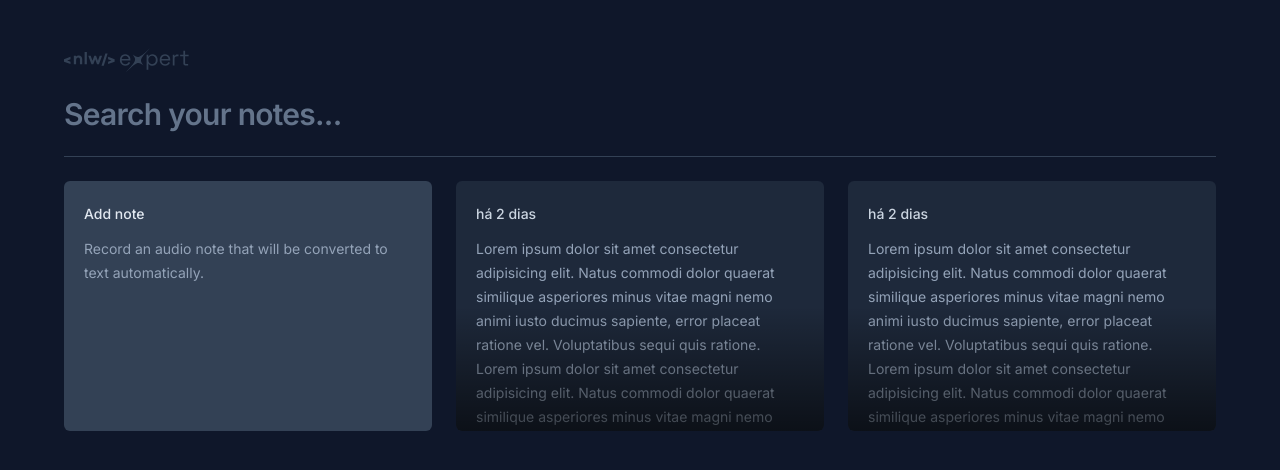
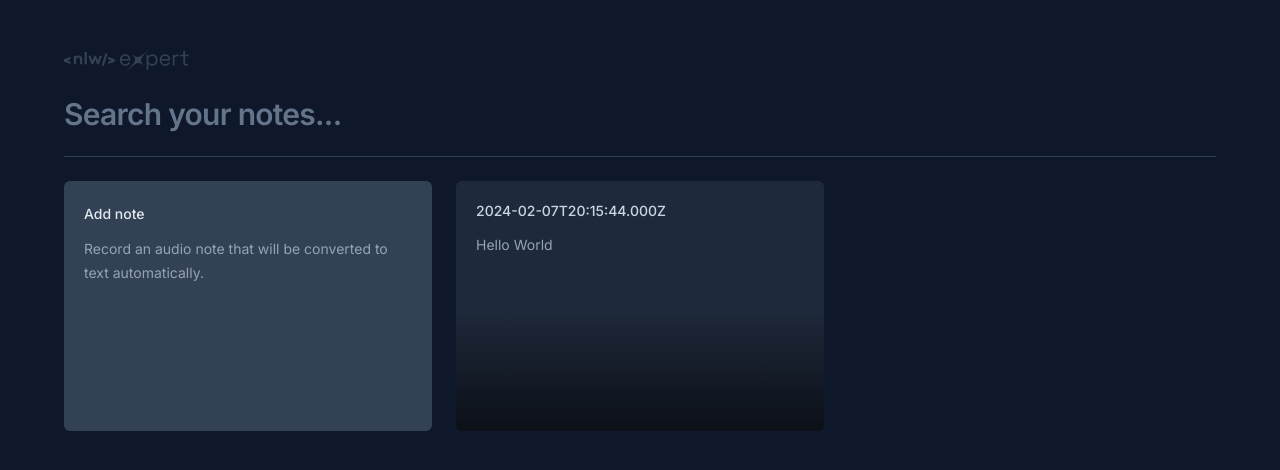
Before and after one commit to henriquevschroeder/nlw-expert, a React (Vite) app in the folder nlw-expert-notes/: page / in a window 1280 px wide. Shown: the top 470 px of the page. Built offline with nearby package versions, Linux system fonts and the light colour scheme.

Commit message:
feat: add note-card dialog

```diff
--- a/nlw-expert-notes/package.json
+++ b/nlw-expert-notes/package.json
@@ -9,6 +9,9 @@
     "preview": "vite preview"
   },
   "dependencies": {
+    "@radix-ui/react-dialog": "^1.0.5",
+    "date-fns": "^3.3.1",
+    "lucide-react": "^0.323.0",
     "react": "^18.2.0",
     "react-dom": "^18.2.0"
   },
--- a/nlw-expert-notes/src/app.tsx
+++ b/nlw-expert-notes/src/app.tsx
@@ -19,8 +19,13 @@
 
       <div className="grid grid-cols-3 gap-6 auto-rows-[250px]">
         <NewNoteCard />
-        <NoteCard />
-        <NoteCard />
+
+        <NoteCard
+          note={{
+            date: new Date(),
+            content: "Hello World"
+          }}
+        />
       </div>
     </div>
   )
--- a/nlw-expert-notes/src/components/note-card.tsx
+++ b/nlw-expert-notes/src/components/note-card.tsx
@@ -1,21 +1,53 @@
-export function NoteCard() {
+import * as Dialog from '@radix-ui/react-dialog'
+import { formatDistanceToNow } from 'date-fns'
+import { ptBR } from 'date-fns/locale'
+import { X } from 'lucide-react'
+
+interface NoteCardProps {
+  note: {
+    date: Date;
+    content: string;
+  }
+}
+
+export function NoteCard({ note }: NoteCardProps) {
   return (
-    <button className="rounded-md text-left bg-slate-800 p-5 space-y-3 overflow-hidden relative hover:ring-2 hover:ring-slate-600 focus-visible:ring-2 focus-visible:ring-lime-400 outline-none">
-      <span className="text-sm font-medium text-slate-300">
-        há 2 dias
-      </span>
+    <Dialog.Root>
+      <Dialog.Trigger className="rounded-md text-left flex flex-col bg-slate-800 p-5 gap-3 overflow-hidden relative hover:ring-2 hover:ring-slate-600 focus-visible:ring-2 focus-visible:ring-lime-400 outline-none">
+        <span className="text-sm font-medium text-slate-300">
+          {note.date.toISOString()}
+        </span>
+        <p className="text-sm leading-6 text-slate-400">
+          {note.content}
+        </p>
 
-      <p className="text-sm leading-6 text-slate-400">
-        Lorem ipsum dolor sit amet consectetur adipisicing elit. Natus commodi
-        dolor quaerat similique asperiores minus vitae magni nemo animi iusto
-        ducimus sapiente, error placeat ratione vel. Voluptatibus sequi quis
-        ratione. Lorem ipsum dolor sit amet consectetur adipisicing elit. Natus
-        commodi dolor quaerat similique asperiores minus vitae magni nemo animi
-        iusto ducimus sapiente, error placeat ratione vel. Voluptatibus sequi
-        quis ratione.
-      </p>
+        <div className="absolute bottom-0 left-0 right-0 h-1/2 bg-gradient-to-t from-black/60 to-black/0 pointer-events-none" />
+      </Dialog.Trigger>
 
-      <div className="absolute bottom-0 left-0 right-0 h-1/2 bg-gradient-to-t from-black/60 to-black/0 pointer-events-none" />
-    </button>
+      <Dialog.Portal>
+        <Dialog.Overlay className="inset-0 fixed bg-black/50" />
+        <Dialog.Content className="fixed overflow-hidden left-1/2 top-1/2 -translate-x-1/2 -translate-y-1/2 max-w-[640px] w-full h-[60vh] bg-slate-700 rounded-md flex flex-col outline-none">
+          <Dialog.Close className="absolute right-0 top-0 bg-slate-800 p-1.5 text-slate-400 hover:text-slate-100">
+            <X className="size-5" />
+          </Dialog.Close>
+
+          <div className="flex flex-1 flex-col gap-3 p-5">
+            <span className="text-sm font-medium text-slate-300">
+              {formatDistanceToNow(note.date, { locale: ptBR, addSuffix: true })}
+            </span>
+            <p className="text-sm leading-6 text-slate-400">
+              {note.content}
+            </p>
+          </div>
+
+          <button
+            type="button"
+            className="w-full bg-slate-800 py-4 text-center text-sm text-slate-300 outline-none font-medium group"
+          >
+            Do you want to <span className="text-red-400 group-hover:underline">delete this note</span>?
+          </button>
+        </Dialog.Content>
+      </Dialog.Portal>
+    </Dialog.Root>
   );
 }
```
Also changed, not shown: 1 other file (tests, documents, lock files or other folders).
